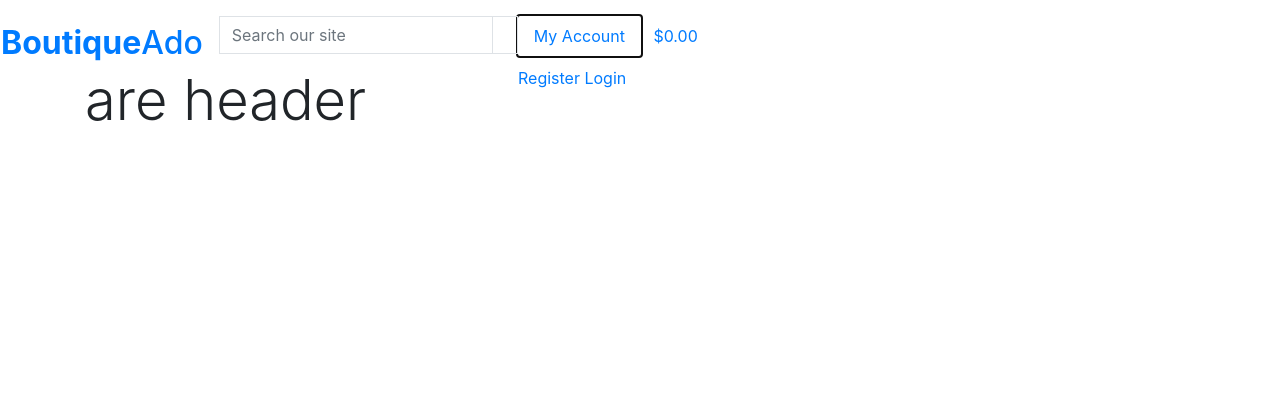
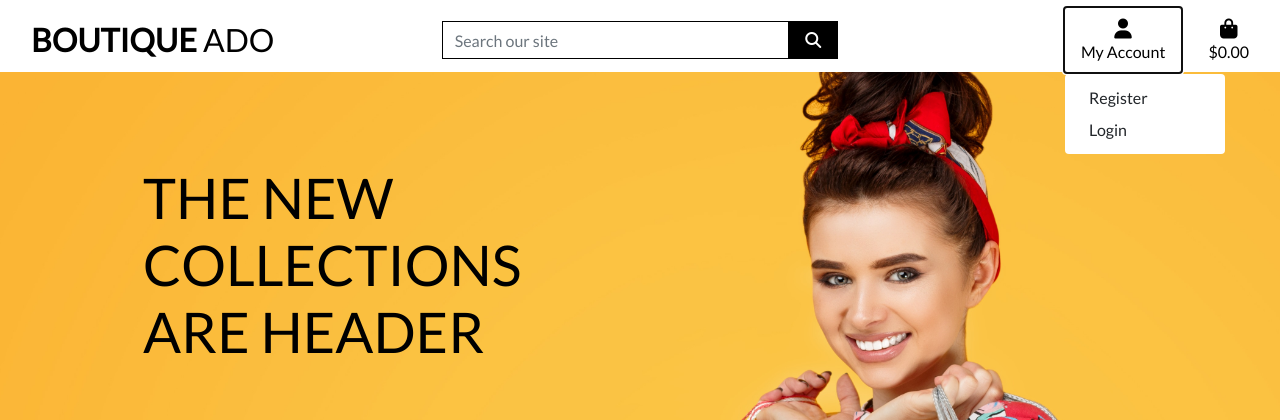
Before and after one commit to rachel-o-donnell/booutique-ado, a Django app: page / in a window 1280 px wide, after a click on "My Account". Shown: the top 420 px of the page. Run offline with Django 3.2, Linux system fonts and the light colour scheme; some libraries are stand-ins or nearby versions.

Commit message:
Completed homepage header and css

```diff
--- a/boutique_ado/urls.py
+++ b/boutique_ado/urls.py
@@ -15,9 +15,11 @@
 """
 from django.contrib import admin
 from django.urls import path, include
+from django.conf import settings
+from django.conf.urls.static import static
 
 urlpatterns = [
     path('admin/', admin.site.urls),
     path('accounts/', include('allauth.urls')),
     path('', include('home.urls')),
-]
+] + static(settings.MEDIA_URL, document_root=settings.MEDIA_ROOT)
--- a/templates/base.html
+++ b/templates/base.html
@@ -15,8 +15,10 @@
     {% endblock %}
 
     {% block corecss %}
-    <link rel="stylesheet" href="https://cdn.jsdelivr.net/npm/bootstrap@4.6.2/dist/css/bootstrap.min.css"
-        integrity="sha384-xOolHFLEh07PJGoPkLv1IbcEPTNtaed2xpHsD9ESMhqIYd0nLMwNLD69Npy4HI+N" crossorigin="anonymous">
+    <link rel="stylesheet" href="https://stackpath.bootstrapcdn.com/bootstrap/4.4.1/css/bootstrap.min.css"
+        integrity="sha384-Vkoo8x4CGsO3+Hhxv8T/Q5PaXtkKtu6ug5TOeNV6gBiFeWPGFN9MuhOf23Q9Ifjh" crossorigin="anonymous">
+    <link rel="stylesheet" href="https://fonts.googleapis.com/css?family=Lato&display=swap">
+    <link rel="stylesheet" href="{% static 'css/base.css' %}">
     {% endblock %}
 
     {% block extra_css %}
@@ -24,10 +26,15 @@
     {% endblock %}
 
     {% block corejs %}
-    <script src="https://cdn.jsdelivr.net/npm/jquery@3.5.1/dist/jquery.min.js"
-        integrity="sha256-9/aliU8dGd2tb6OSsuzixeV4y/faTqgFtohetphbbj0=" crossorigin="anonymous"></script>
-    <script src="https://cdn.jsdelivr.net/npm/bootstrap@4.6.2/dist/js/bootstrap.bundle.min.js"
-        integrity="sha384-Fy6S3B9q64WdZWQUiU+q4/2Lc9npb8tCaSX9FK7E8HnRr0Jz8D6OP9dO5Vg3Q9ct" crossorigin="anonymous">
+    <script src="https://kit.fontawesome.com/e9c73d7092.js" crossorigin="anonymous"></script>
+    <script src="https://code.jquery.com/jquery-3.4.1.slim.min.js"
+        integrity="sha384-J6qa4849blE2+poT4WnyKhv5vZF5SrPo0iEjwBvKU7imGFAV0wwj1yYfoRSJoZ+n" crossorigin="anonymous">
+    </script>
+    <script src="https://cdn.jsdelivr.net/npm/popper.js@1.16.0/dist/umd/popper.min.js"
+        integrity="sha384-Q6E9RHvbIyZFJoft+2mJbHaEWldlvI9IOYy5n3zV9zzTtmI3UksdQRVvoxMfooAo" crossorigin="anonymous">
+    </script>
+    <script src="https://stackpath.bootstrapcdn.com/bootstrap/4.4.1/js/bootstrap.min.js"
+        integrity="sha384-wfSDF2E50Y2D1uUdj0O3uMBJnjuUD4Ih7YwaYd1iqfktj0Uod8GCExl3Og8ifwB6" crossorigin="anonymous">
     </script>
     {% endblock %}
 
@@ -35,23 +42,24 @@
     {% endblock %}
 
     <title>Boutique Ado {% block extra_title %}{% endblock %}</title>
+
 </head>
 
 <body>
-    <header class="containter-fluid fixed-top">
-        <div id="topnav" class="row bg-white pt-lg-3 d-none d-lg-flex">
-            <div class="col-12.col-lg-4 my-auto py1 py-lg-0 test-center text-lg-left">
+    <header class="container-fluid fixed-top">
+        <div id="topnav" class="row bg-white pt-lg-2 d-none d-lg-flex">
+            <div class="col-12 col-lg-4 my-auto py-1 py-lg-0 text-center text-lg-left">
                 <a href="{% url 'home' %}" class="nav-link main-logo-link">
-                    <h2 class="logo-font text-black my-0"><strong>Boutique</strong>Ado</h2>
+                    <h2 class="logo-font text-black my-0"><strong>Boutique</strong> Ado</h2>
                 </a>
             </div>
-            <div class="col-12.col-lg-4 my-auto py1 py-lg-0"></div>
-            <form action="GET" action="">
+            <div class="col-12 col-lg-4 my-auto py-1 py-lg-0">
+                <form method="GET" action="">
                     <div class="input-group w-100">
                         <input class="form-control border border-black rounded-0" type="text" name="q"
                             placeholder="Search our site">
                         <div class="input-group-append">
-                        <button type="submit" class="form-control btn btn-black border border-black rounded-0">
+                            <button class="form-control btn btn-black border border-black rounded-0" type="submit">
                                 <span class="icon">
                                     <i class="fas fa-search"></i>
                                 </span>
@@ -59,12 +67,12 @@
                         </div>
                     </div>
                 </form>
-
-            <div class="col-12.col-lg-4 my-auto py1 py-lg-0"></div>
+            </div>
+            <div class="col-12 col-lg-4 my-auto py-1 py-lg-0">
                 <ul class="list-inline list-unstyled text-center text-lg-right my-0">
                     <li class="list-inline-item dropdown">
-                    <a href="#" id="user-options" data-toggle="dropdown" aria-haspopup="true" aria-expanded="false"
-                        class="text-black nav-link">
+                        <a class="text-black nav-link" href="#" id="user-options" data-toggle="dropdown"
+                            aria-haspopup="true" aria-expanded="false">
                             <div class="text-center">
                                 <div><i class="fas fa-user fa-lg"></i></div>
                                 <p class="my-0">My Account</p>
@@ -73,23 +81,21 @@
                         <div class="dropdown-menu border-0" aria-labelledby="user-options">
                             {% if request.user.is_authenticated %}
                             {% if request.user.is_superuser %}
-                        <a href="" class="dropdown-itm">Product Management</a>
+                            <a href="" class="dropdown-item">Product Management</a>
                             {% endif %}
-                        <a href="" class="dropdown-itm">My Profile</a>
-                        <a href="{% url 'account_logout' %}" class="dropdown-itm">Logout</a>
+                            <a href="" class="dropdown-item">My Profile</a>
+                            <a href="{% url 'account_logout' %}" class="dropdown-item">Logout</a>
                             {% else %}
-                        <a href="{% url 'account_signup' %}" class="dropdown-itm">Register</a>
-                        <a href="{% url 'account_login' %}" class="dropdown-itm">Login</a>
+                            <a href="{% url 'account_signup' %}" class="dropdown-item">Register</a>
+                            <a href="{% url 'account_login' %}" class="dropdown-item">Login</a>
                             {% endif %}
                         </div>
                     </li>
                     <li class="list-inline-item">
-                    <a href=""
-                        class="{% if grand_total %}text-info font-weight-bold{% else %}text-black{% endif %}nav-link">
+                        <a class="{% if grand_total %}text-info font-weight-bold{% else %}text-black{% endif %} nav-link"
+                            href="">
                             <div class="text-center">
-                            <div>
-                                <i class="fas fa-shopping-bog fa-lg"></i>
-                            </div>
+                                <div><i class="fas fa-shopping-bag fa-lg"></i></div>
                                 <p class="my-0">
                                     {% if grand_total %}
                                     ${{ grand_total|floatformat:2 }}
@@ -101,6 +107,7 @@
                         </a>
                     </li>
                 </ul>
+            </div>
         </div>
     </header>
     {% if messages %}
```
Also changed, not shown: boutique_ado/settings.py (+13 -7 lines), static/css/base.css (+14 -0 lines). Lines whose indentation alone changed are shown as unchanged.
